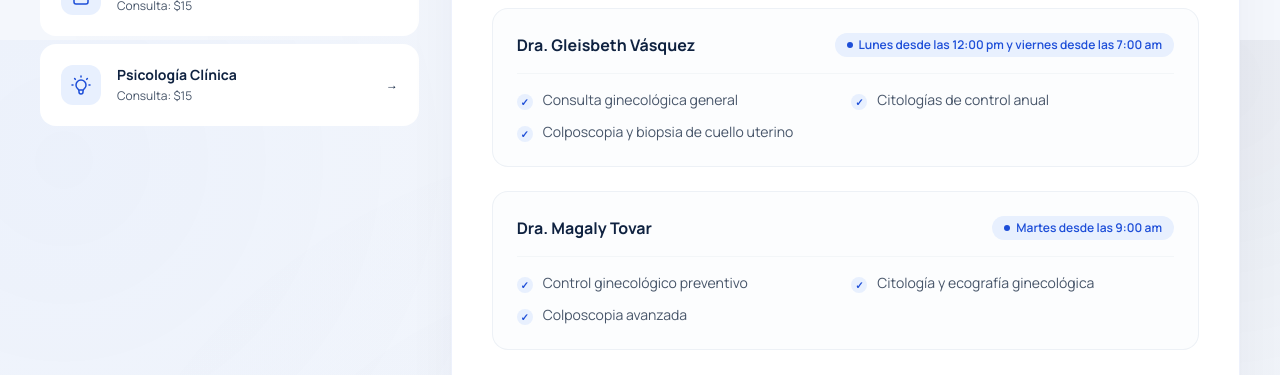
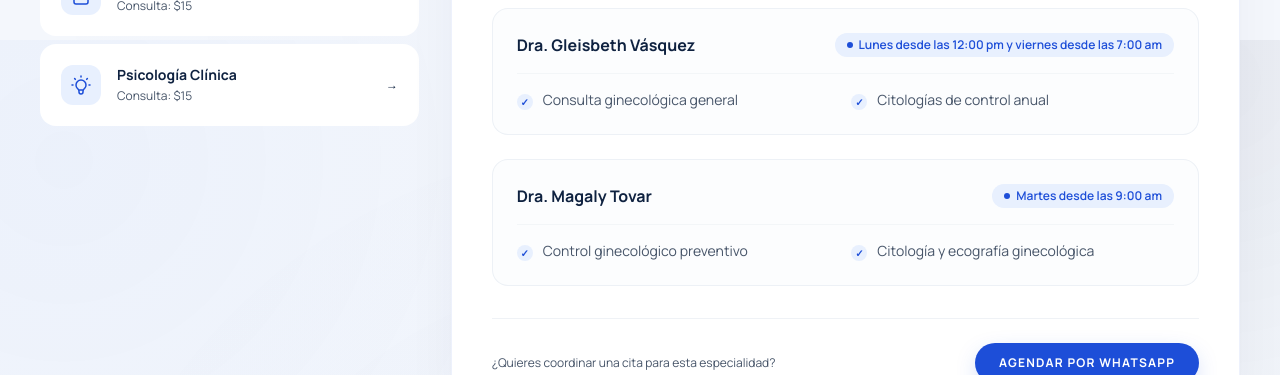
Before and after one commit to cegh2001/dispensariocaraballeda, a Next.js app: page / in a window 1280 px wide. Shown: the part 1560-1935 px from the top of the page. Built offline with nearby package versions, Linux system fonts and the light colour scheme; no server answers.

Commit message:
Update page.tsx

```diff
--- a/src/app/page.tsx
+++ b/src/app/page.tsx
@@ -62,7 +62,6 @@ const specialtyExplorer = [
         services: [
           "Consulta ginecológica general",
           "Citologías de control anual",
-          "Colposcopia y biopsia de cuello uterino",
         ],
       },
       {
@@ -71,7 +70,6 @@ const specialtyExplorer = [
         services: [
           "Control ginecológico preventivo",
           "Citología y ecografía ginecológica",
-          "Colposcopia avanzada",
         ],
       },
     ],
```
